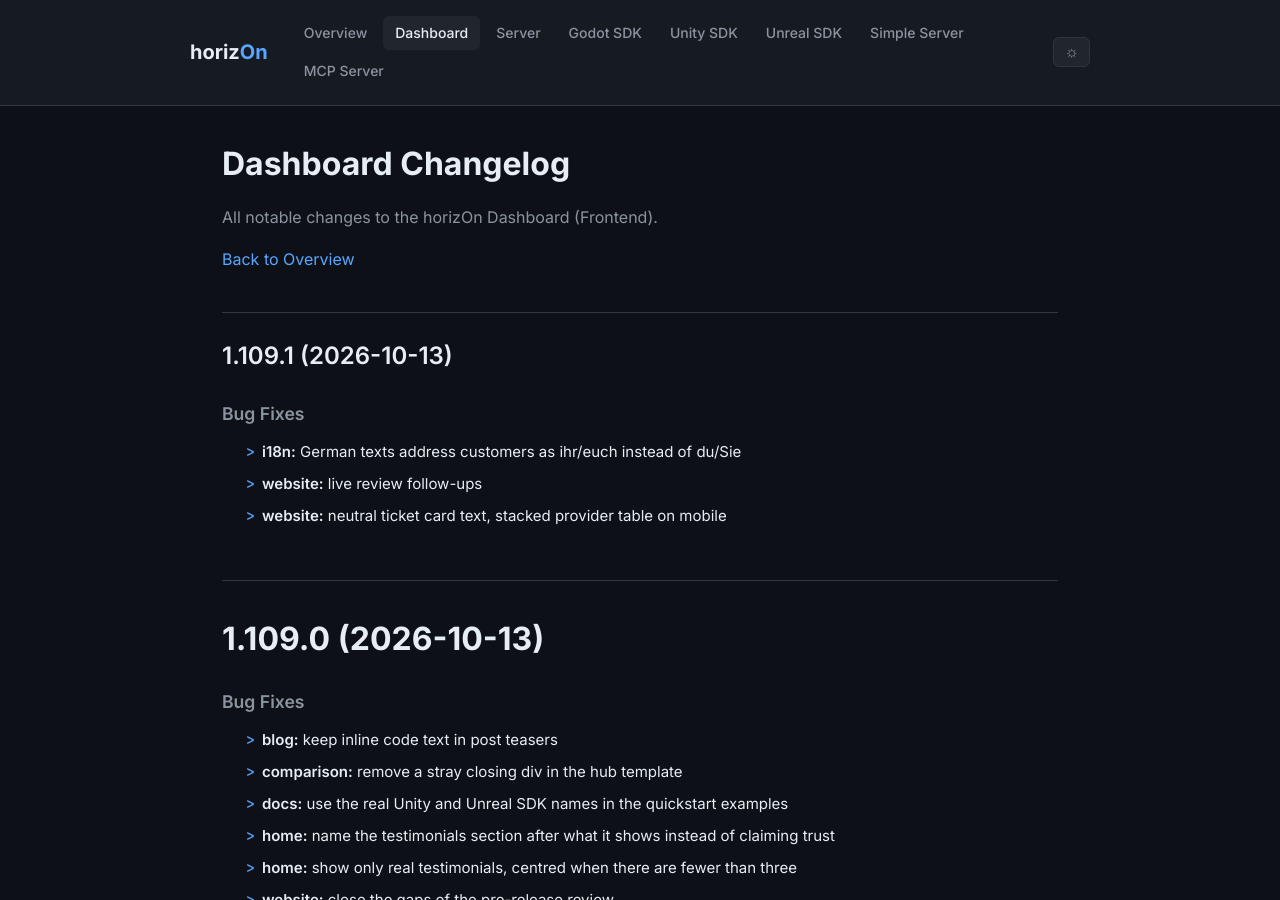
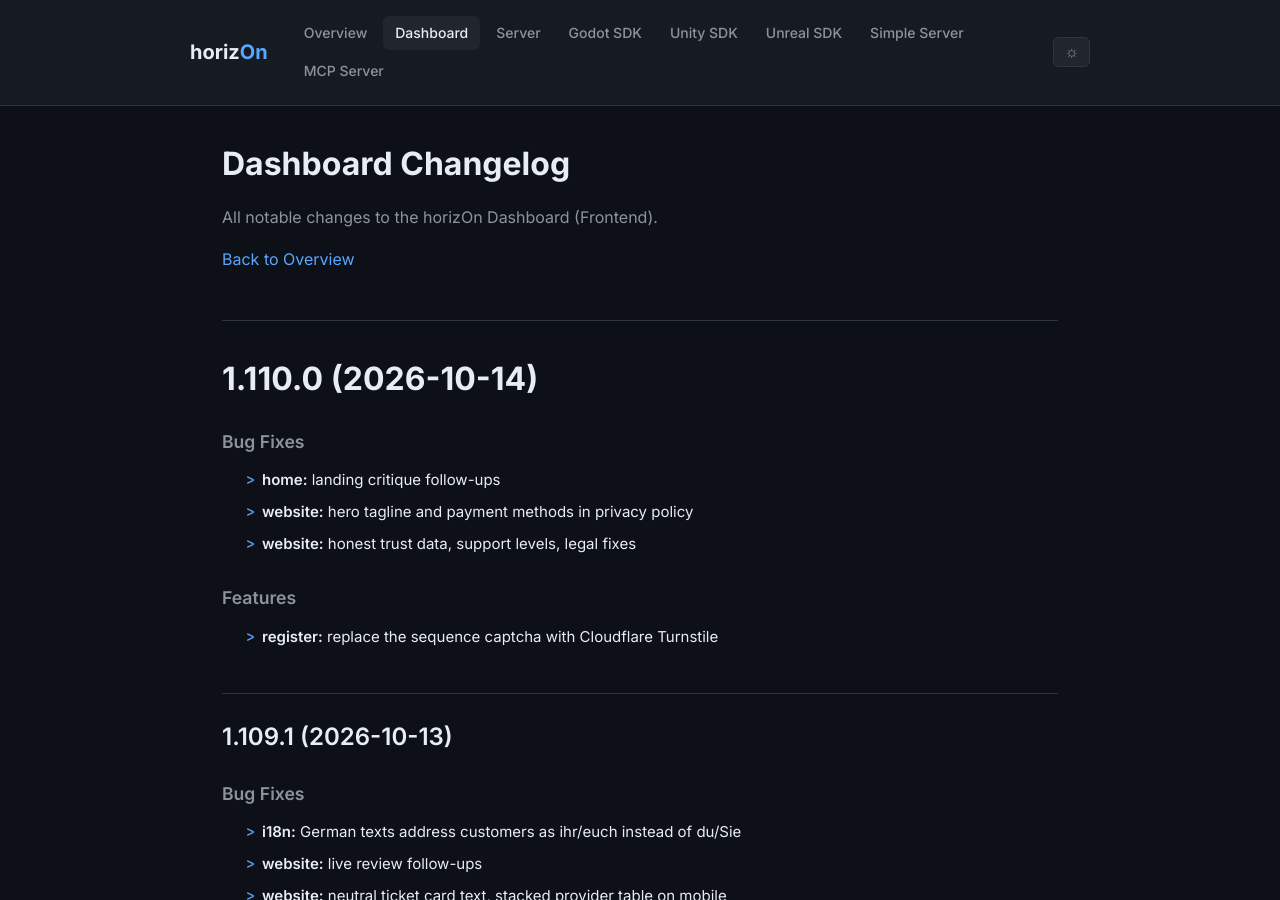
Before and after one commit to ProjectMakersDE/horizOn-Changelog, a Jekyll site: the page built from dashboard-changelog.md, in a window 1280 px wide and 900 px high. Built offline with Jekyll 4.4.1, drawn with Linux system fonts in a browser that asks for light colours.

Commit message:
chore: reconcile changelogs

```diff
--- a/dashboard-changelog.md
+++ b/dashboard-changelog.md
@@ -8,6 +8,20 @@ title: Dashboard Changelog
 All notable changes to the horizOn Dashboard (Frontend).
 
 [Back to Overview](.)
+
+# 1.110.0 (2026-10-14)
+
+
+### Bug Fixes
+
+* **home:** landing critique follow-ups
+* **website:** hero tagline and payment methods in privacy policy
+* **website:** honest trust data, support levels, legal fixes
+
+
+### Features
+
+* **register:** replace the sequence captcha with Cloudflare Turnstile
 
 ## 1.109.1 (2026-10-13)
 
```
Also changed, not shown: index.md (+1 -1 lines).
